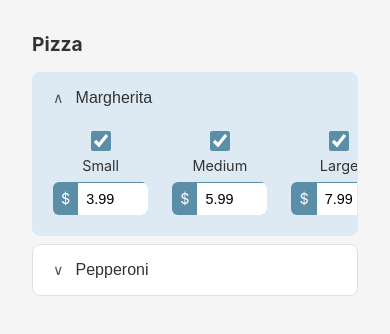
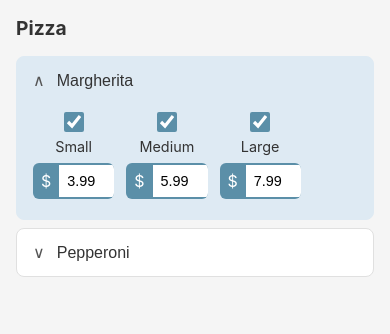
Before and after one commit to LazarosDrakopoulos/pizza-menu, a React (Create React App) app: page / in a window 390 px wide. Shown: the top 334 px of the page. Built offline with nearby package versions, Linux system fonts and the light colour scheme.

Commit message:
change max width

```diff
--- a/src/index.css
+++ b/src/index.css
@@ -12,7 +12,7 @@ body {
 }
 
 .app {
-  max-width: 700px;
+  max-width: 600px;
   margin: 0 auto;
 }
 
@@ -61,7 +61,7 @@ body {
 }
 
 .arrow {
-  font-size: 0.9rem;
+  font-size: 1rem;
   color: #555;
 }
 
@@ -113,7 +113,7 @@ body {
 .dollar {
   padding: 8px 8px;
   color: #fff;
-  font-size: 0.9rem;
+  font-size: 1rem;
 }
 
 .price-input-wrapper input {
@@ -157,3 +157,43 @@ body {
   outline: 2px solid #4a90d9;
   outline-offset: 2px;
 }
+@media (max-width: 600px) {
+  body {
+    padding: 16px;
+  }
+
+  .sizes-row {
+    gap: 12px;
+  }
+
+  .price-input-wrapper input {
+    width: 55px;
+  }
+
+  .item-header {
+    padding: 14px 16px;
+  }
+
+  .item-body {
+    padding: 8px 16px 20px;
+  }
+
+  .undo-btn {
+    right: 16px;
+  }
+}
+
+@media (max-width: 380px) {
+  .sizes-row {
+    gap: 8px;
+  }
+
+  .price-input-wrapper input {
+    width: 45px;
+    font-size: 0.8rem;
+  }
+
+  .dollar {
+    padding: 8px 5px;
+  }
+}
```
